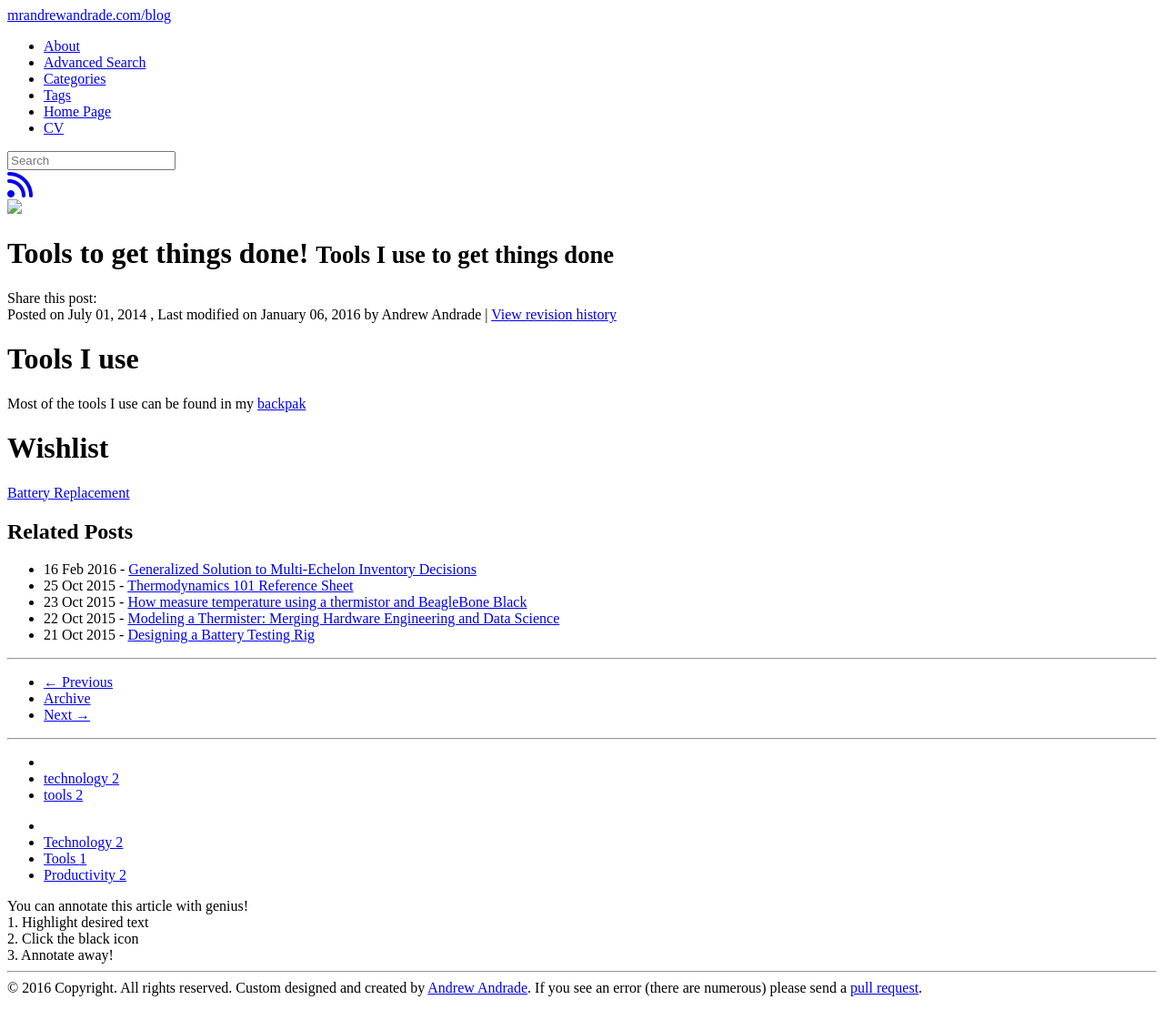
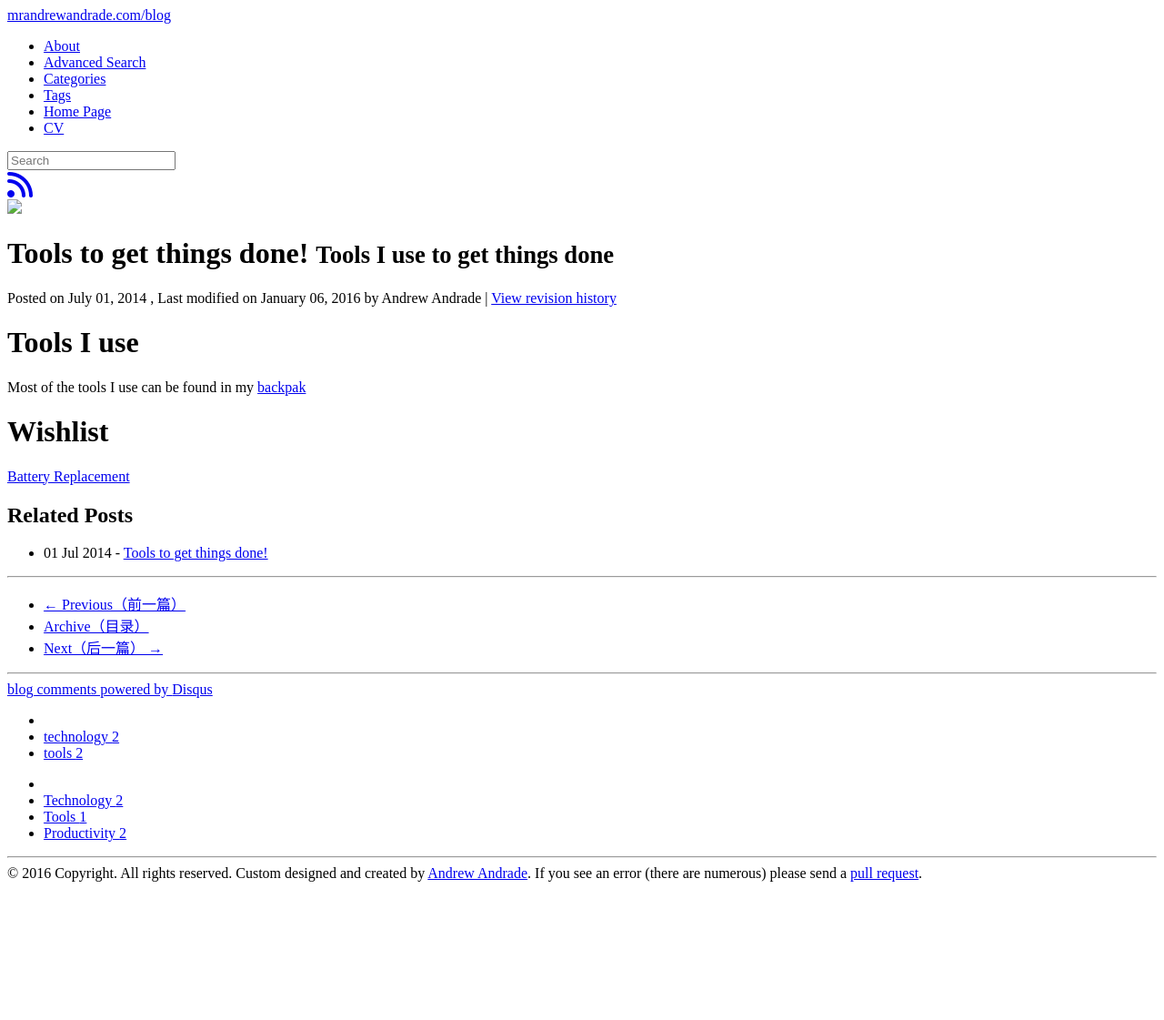
Before and after one commit to mrandrewandrade/blog, a Jekyll site: the page built from _posts/2014-07-01-tools.md, in a window 1280 px wide. Shown: the whole page at 91% size. Built offline with Jekyll 4.4.1, drawn with Linux system fonts in a browser that asks for light colours; nearby versions of some CDN libraries; library files that are not in the unit come from our copies; comment, search, counter and statistics services are not loaded; after the commit the page ends 995 px from its top, so only the background shows below that.

Commit message:
added post

```diff
--- a/_includes/themes/evjekylltheme/post.html
+++ b/_includes/themes/evjekylltheme/post.html
@@ -3,14 +3,11 @@
 </script>
 <script async src="//genius.codes"></script>
 
-
-<div class="row-fliud">
-  <div class="span8">
+<div class="row">
+  <div class="col-xs-12 col-md-8">
     <div class="page-header">
       <h1>{{ page.title }} {% if page.tagline %}<small>{{page.tagline}}</small>{% endif %}</h1>
     </div>
-    Share this post:
-    <div class="addthis_sharing_toolbox"></div>
     <div class="post-meta">
       {% if page.date %}
       <span class="entry-date">Posted on {{ page.date | date: '%B %d, %Y' }}</span>
@@ -19,49 +16,55 @@
       , Last modified on {{ page.last_updated | date: '%B %d, %Y' }}
       {% endif %}
       <span class="entry-author">by {{ site.author.name }}</span>
-      | <a class="revision-histroy" href="https://github.com/mrandrewandrade/blog/commits/gh-pages/{{ page.path }}" target="_blank">View revision history</a>
+      | <a class="revision-histroy" href="https://github.com/einverne/einverne.github.io/commits/master/{{ page.path }}" target="_blank">View revision history</a>
     </div>
-
-
     <div class="post-content">
       {{ content }}
     </div>
 
     <div id="related">
       <h2>Related Posts</h2>
-      <ul class="posts">
-        {% for post in site.related_posts limit:5 %}
+      <ul class="posts"><!--当一篇文章有两个tag一样时显示-->
+        {% for post in site.posts %}
+        {% assign sameTagCount = 0 %}
+        {% for tag in post.tags %}
+        {% if page.tags contains tag %}
+        {% assign sameTagCount = sameTagCount | plus:1 %}
+        {% endif %}
+        {% endfor %}
+        {% if sameTagCount >= 2 %}
         <li><span>{{ post.date | date_to_string }}</span> - <a href="{{ post.url }}">{{ post.title }}</a></li>
+        {% endif %}
         {% endfor %}
       </ul>
     </div>
 
     <hr>
-    <div class="pagination">
-      <ul>
+    <nav>
+      <ul class="pager">
         {% if page.previous %}
-        <li class="prev"><a href="{{ BASE_PATH }}{{ page.previous.url }}" title="{{ page.previous.title }}">&larr; Previous</a></li>
+        <li class="previous"><a href="{{ BASE_PATH }}{{ page.previous.url }}" title="{{ page.previous.title }}">&larr; Previous（前一篇）</a></li>
         {% else %}
-        <li class="prev disabled"><a>&larr; Previous</a></li>
+        <li class="previous disabled"><a>&larr; Previous（前一篇）</a></li>
         {% endif %}
-        <li><a href="{{ BASE_PATH }}{{ site.JB.archive_path }}">Archive</a></li>
+        <li><a href="{{ BASE_PATH }}{{ site.JB.archive_path }}">Archive（目录）</a></li>
         {% if page.next %}
-        <li class="next"><a href="{{ BASE_PATH }}{{ page.next.url }}" title="{{ page.next.title }}">Next &rarr;</a></li>
+        <li class="next"><a href="{{ BASE_PATH }}{{ page.next.url }}" title="{{ page.next.title }}">Next（后一篇） &rarr;</a></li>
         {% else %}
-        <li class="next disabled"><a>Next &rarr;</a></li>
+        <li class="next disabled"><a>Next（后一篇） &rarr;</a></li>
         {% endif %}
       </ul>
-    </div>
+    </nav>
     <hr>
 
-    <!--    {% include JB/comments %}
-        <blockquote><p class="quote"></p></blockquote> -->
+    {% include JB/comments %}
+    <blockquote><p class="quote"></p></blockquote>
   </div>
 
-  <div class="span4">
+  <div class="col-xs-12 col-md-4">
     {% unless page.categories == empty %}
     <ul class="tag_box">
-      <li><i class="icon-folder-open"></i></li>
+      <li><span class="glyphicon glyphicon-folder-open" aria-hidden="true"></span></li>
       {% assign categories_list = page.categories %}
       {% include JB/categories_list %}
     </ul>
@@ -69,39 +72,24 @@
 
     {% unless page.tags == empty %}
     <ul class="tag_box">
-      <li><i class="icon-tags"></i></li>
+      <li><span class="glyphicon glyphicon-tag" aria-hidden="true"></span></li>
       {% assign tags_list = page.tags %}
       {% include JB/tags_list %}
     </ul>
     {% endunless %}
-
-    <div class="addthis_vertical_follow_toolbox"></div>
-
     <div id="floatbox">
-      <div id="toc"></div>
-      <div>
-        You can annotate this article with genius! <br>
-        1. Highlight desired text <br>
-        2. Click the black icon <br>
-        3. Annotate away! <br>
-      </div>
-    </div>
-
-
+      <div class="g-plusone" data-annotation="inline" data-width="300"></div>
+      <div id="toc"></div></div>
   </div>
 </div>
 <script type="text/javascript">
+function isMobile() {
+  return /Android|webOS|iPhone|iPad|iPod|BlackBerry|IEMobile|Opera Mini/i.test(navigator.userAgent);
+}
 $(document).ready(function(){
     $('#toc').toc();
-    $('table').addClass('table table-hover');
 
-    $.getJSON('/quotes.json', function(data){
-      var rand = Math.floor(Math.random()*data.quotes.length);
-      var entry = data.quotes[rand].quote +"    --"+ data.quotes[rand].name;
-      $('.quote').text(entry);
-      });
-    });
-$(function(){
+    if (!isMobile()) {
     var tocH = $("#floatbox").offset().top;
     $(window).scroll(function(){
       var scroH = $(this).scrollTop();
```
Also changed, not shown: other parts of _includes/themes/evjekylltheme/post.html (+8 -1 lines).
